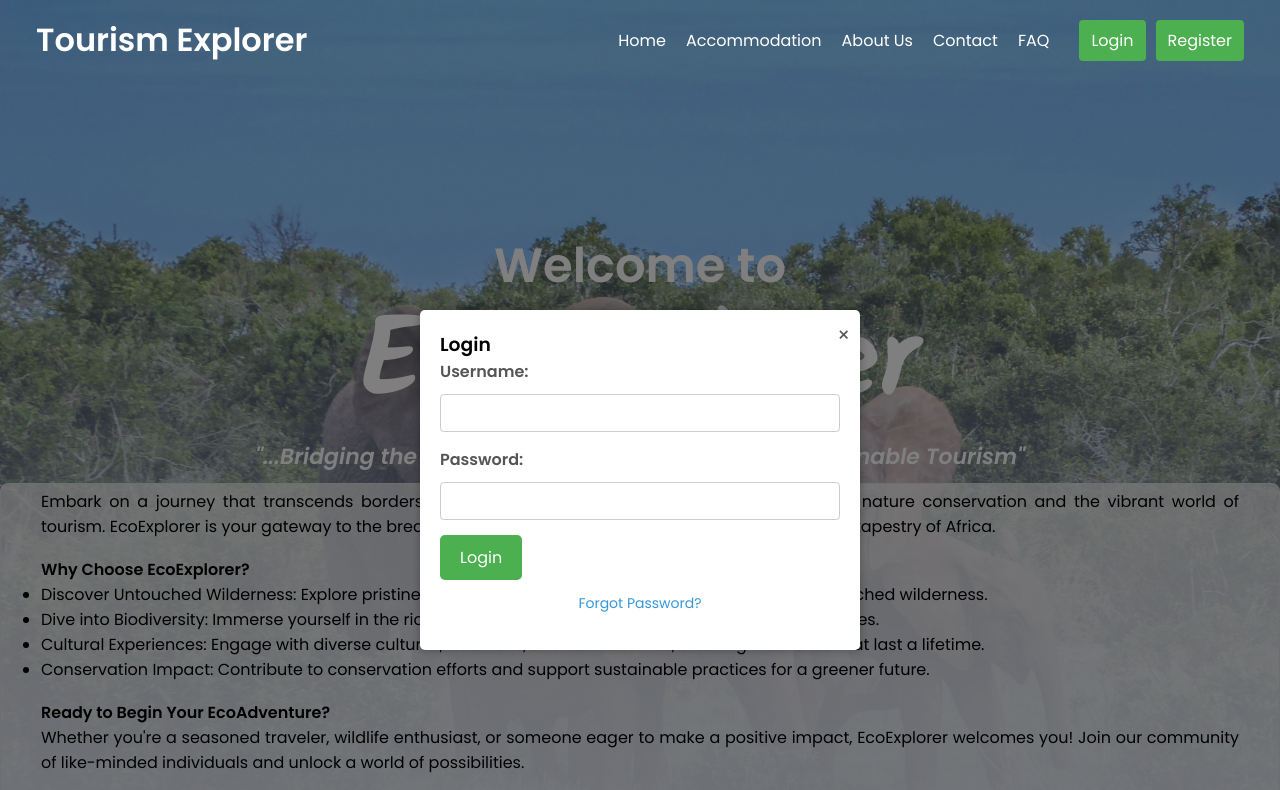
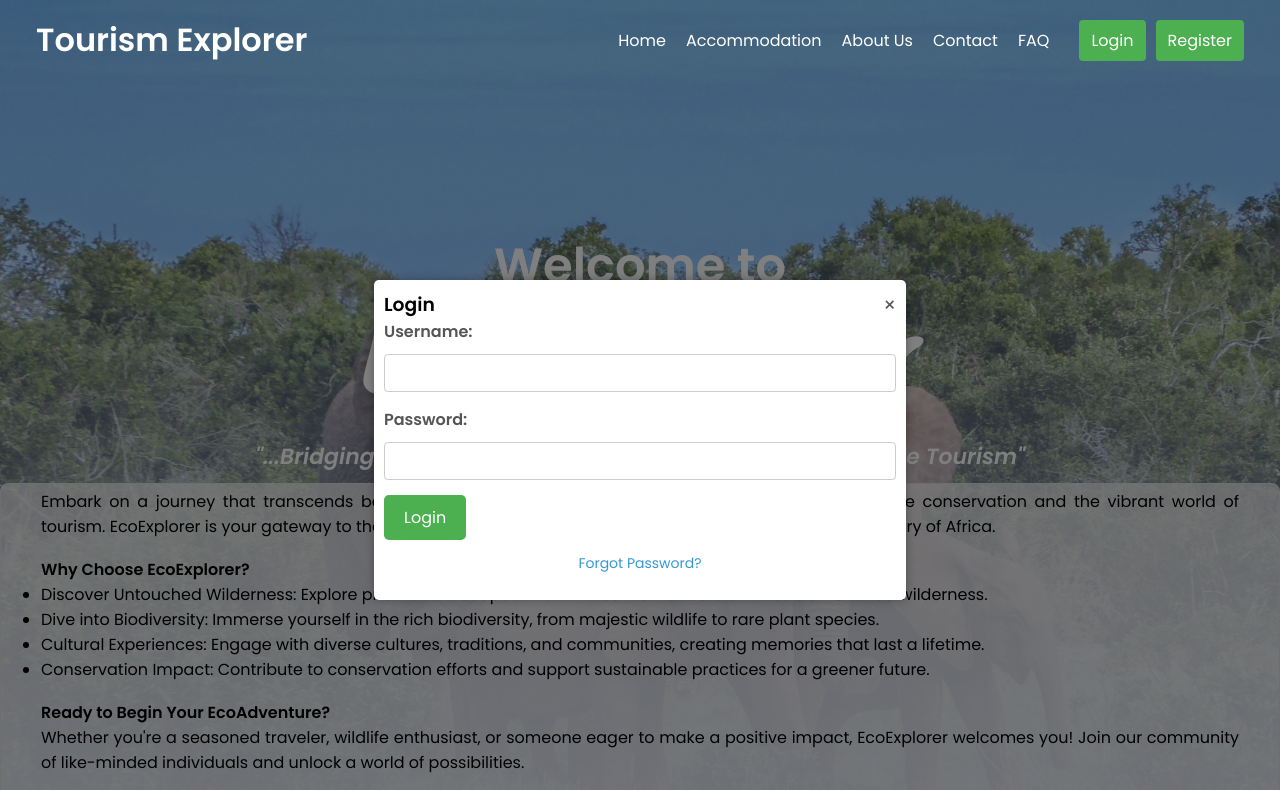
Before and after one commit to ayadeleke/EcoExplorer, a plain HTML site: page home.html in a window 1280 px wide. Both pictures are taken after a click on the link "Login Now". Shown: the top 790 px of the page. Drawn offline with nearby package versions, Linux system fonts and the light colour scheme; some packages are replaced by stand-ins of ours; no server answers; a script that the page names is missing; files whose address does not match are found by name.

Commit message:
explorer

```diff
--- a/css/home.css
+++ b/css/home.css
@@ -192,15 +192,14 @@ header nav ul {
 }
 
 .modal-content {
-    position: absolute;
-    top: 60%;
+    position: fixed;
+    top: 55%;
     left: 50%;
     transform: translate(-50%, -50%);
     background: #fff;
-    padding: 20px;
+    padding: 10px;
     border-radius: 5px;
-    width: 80%;
-    max-width: 400px;
+    width: 40%;
     box-shadow: 0 0 10px rgba(0, 0, 0, 0.3);
 }
 
@@ -464,11 +463,12 @@ footer {
         font-size: 20px;
     }
 
-        .modal-content {
-            width: 90%;
-            max-width: none;
-            margin-top: -20px;
-        }
+    .modal-content {
+        width: 90%;
+        max-width: none;
+        margin-top: -20px;
+    }
+
 }
 
     /* Adjust positioning for even smaller screens */
```
